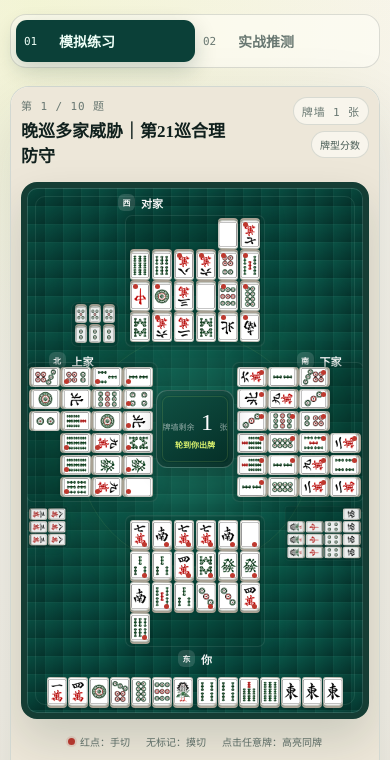
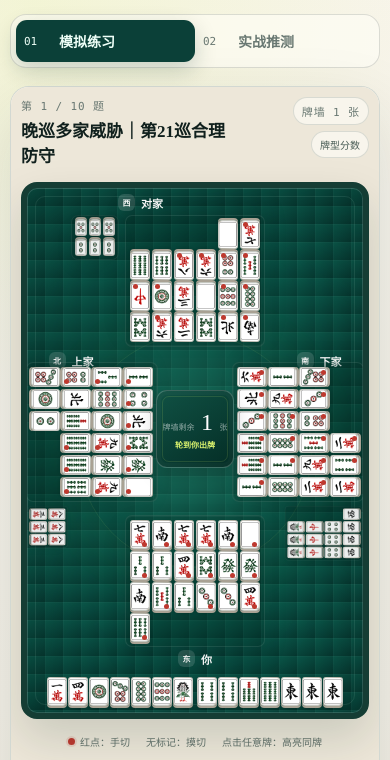
Before and after one commit to xuan9527zz/mahjong-helper, a website: page defense-trainer/index.html in a window 390 px wide. Shown: the part 84-844 px from the top of the page. Drawn offline with Linux system fonts and the light colour scheme.

Commit message:
Top-align opposite melds with river

```diff
--- a/defense-trainer/styles.css
+++ b/defense-trainer/styles.css
@@ -1507,6 +1507,9 @@ dialog ol {
   }
 
   .seat-top .river {
+    grid-row: 2;
+    grid-column: 1;
+    align-self: start;
     grid-template-columns: repeat(6, var(--tile-w));
     gap: 2px;
   }
@@ -1584,12 +1587,17 @@ dialog ol {
   }
 
   .seat-top .meld-zone {
-    position: absolute;
+    position: relative;
     top: auto;
-    bottom: 0;
-    left: calc(50% - 124px);
+    right: auto;
+    bottom: auto;
+    left: auto;
+    grid-row: 2;
+    grid-column: 1;
+    align-self: start;
+    justify-self: start;
     flex-direction: column-reverse;
-    margin: 0;
+    margin: 0 0 0 calc(50% - 124px);
     transform: none;
     --tile-w: 12px;
     --tile-h: 17px;
```
